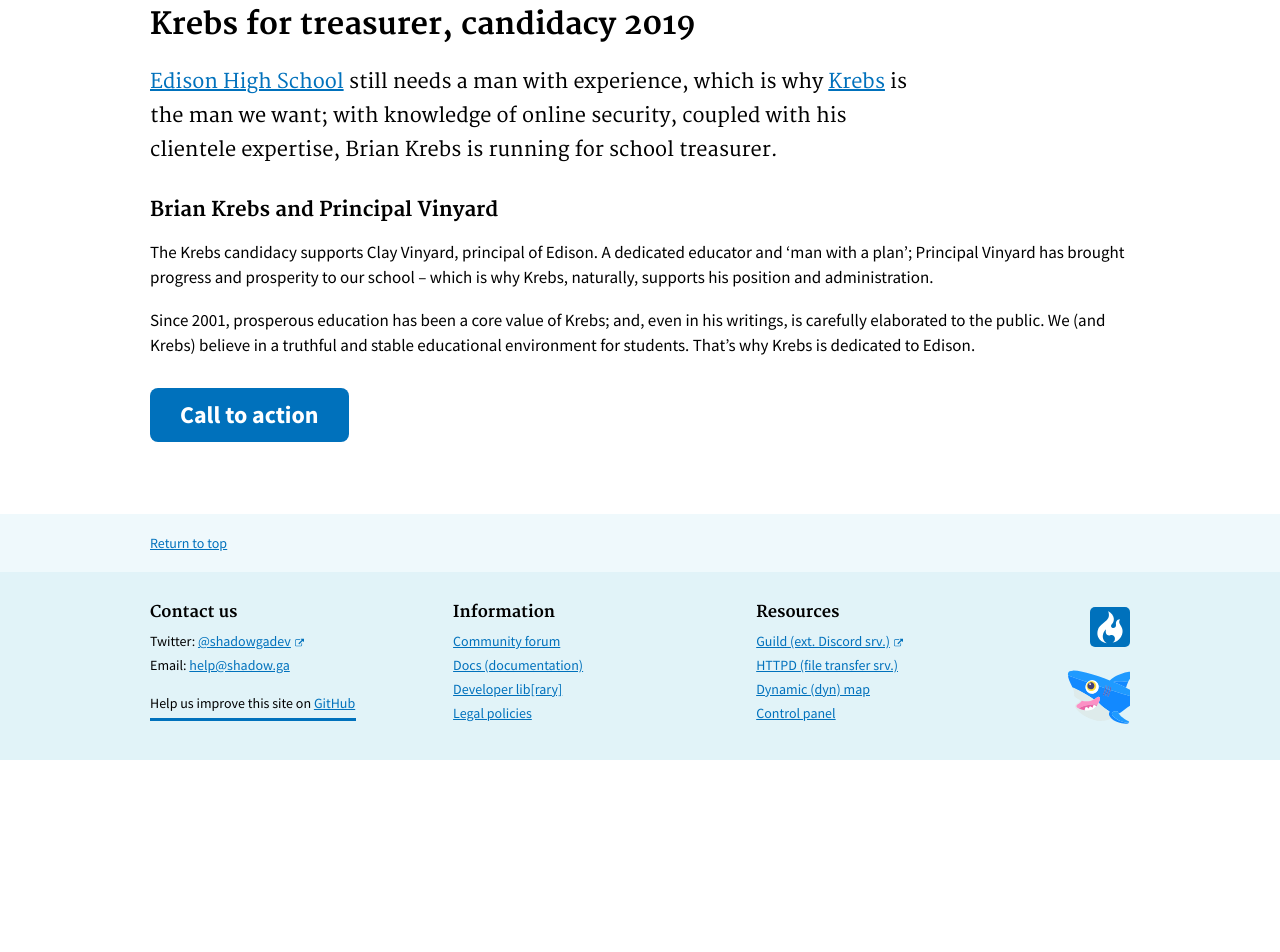
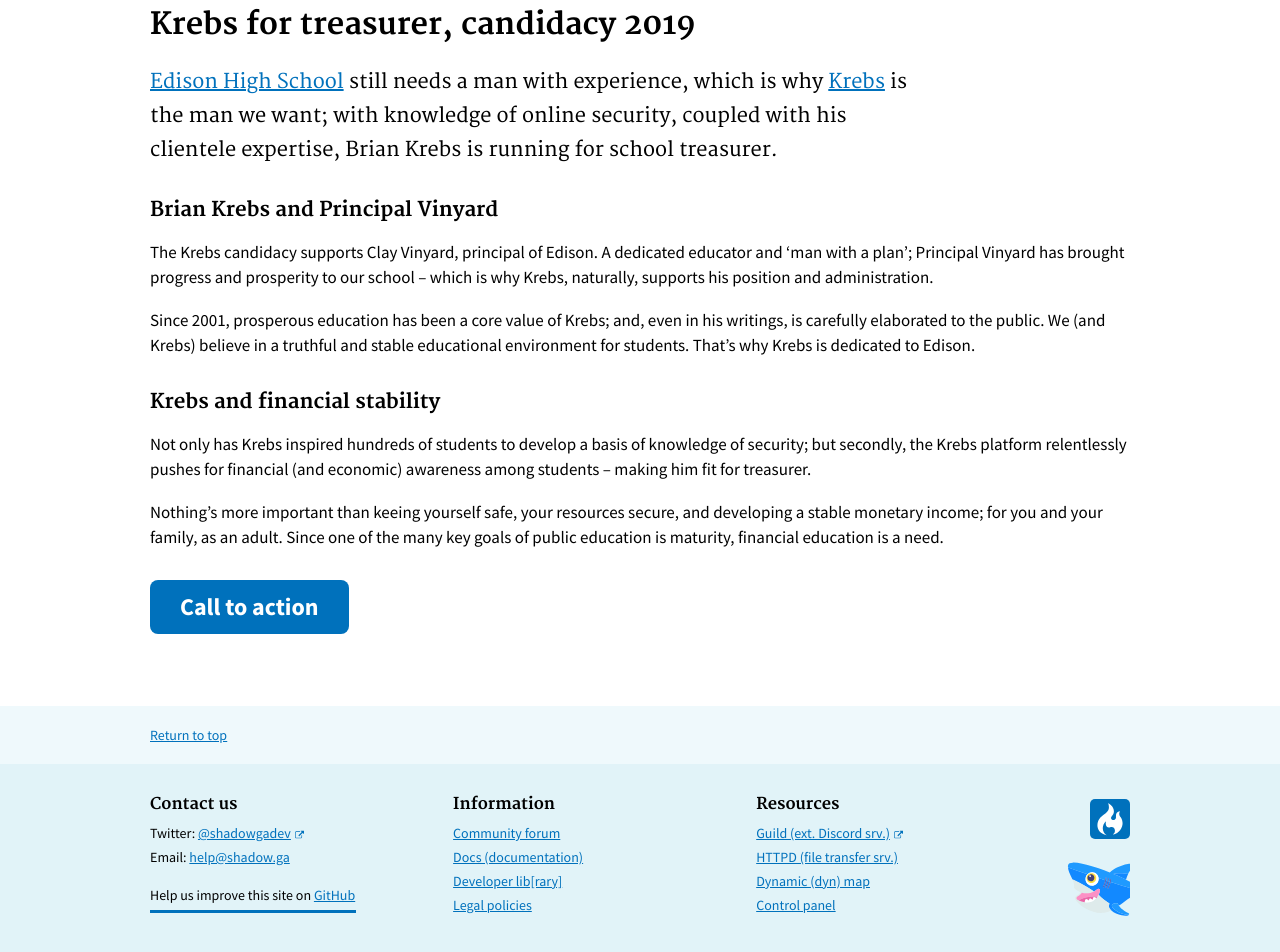
Before and after one commit to serrif/website, a Jekyll site: the page built from main/home.md, in a window 1280 px wide. Shown: the part 454-1406 px from the top of the page. Built offline with Jekyll 4.4.1, drawn with Linux system fonts in a browser that asks for light colours; before the commit the page ends 1214 px from its top, so only the background shows below that.

Commit message:
Update home.md

```diff
--- a/main/home.md
+++ b/main/home.md
@@ -23,4 +23,9 @@ The Krebs candidacy supports Clay Vinyard, principal of Edison. A dedicated educ
 
 Since 2001, prosperous education has been a core value of Krebs; and, even in his writings, is carefully elaborated to the public. We (and Krebs) believe in a truthful and stable educational environment for students. That's why Krebs is dedicated to Edison.
 
+### Krebs and financial stability
+Not only has Krebs inspired hundreds of students to develop a basis of knowledge of security; but secondly, the Krebs platform relentlessly pushes for financial (and economic) awareness among students -- making him fit for treasurer.
+
+Nothing's more important than keeing yourself safe, your resources secure, and developing a stable monetary income; for you and your family, as an adult. Since one of the many key goals of public education is maturity, financial education is a need.
+
 [Call to action](#){: .usa-button .usa-button-big }
```
